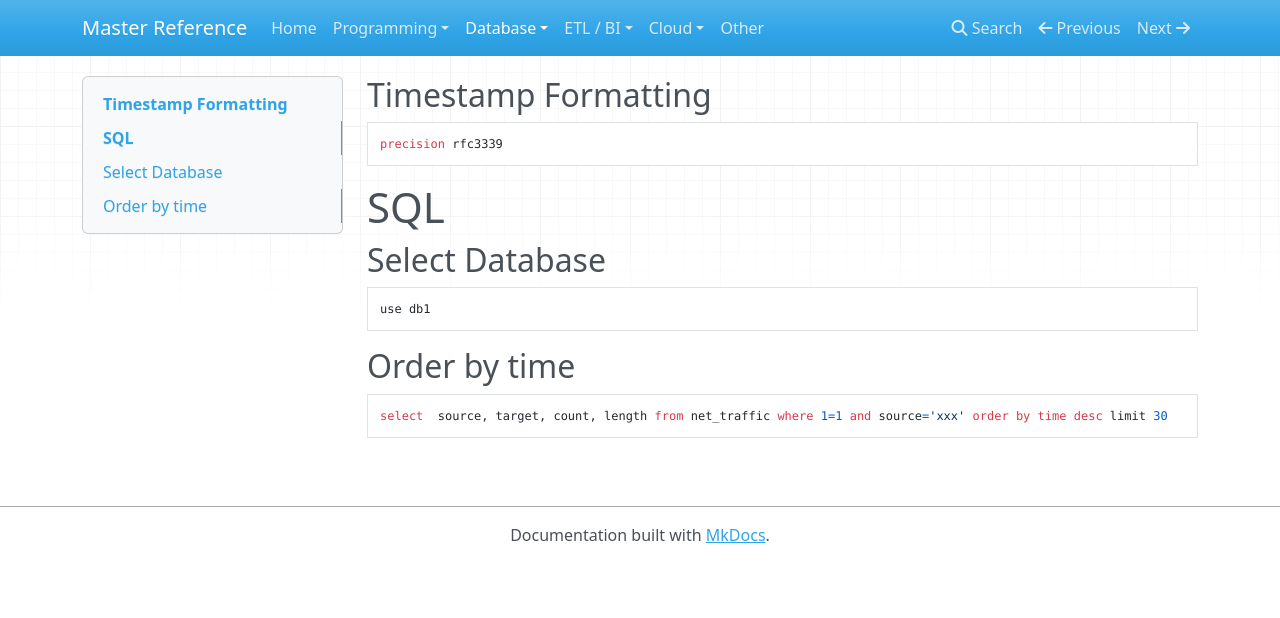
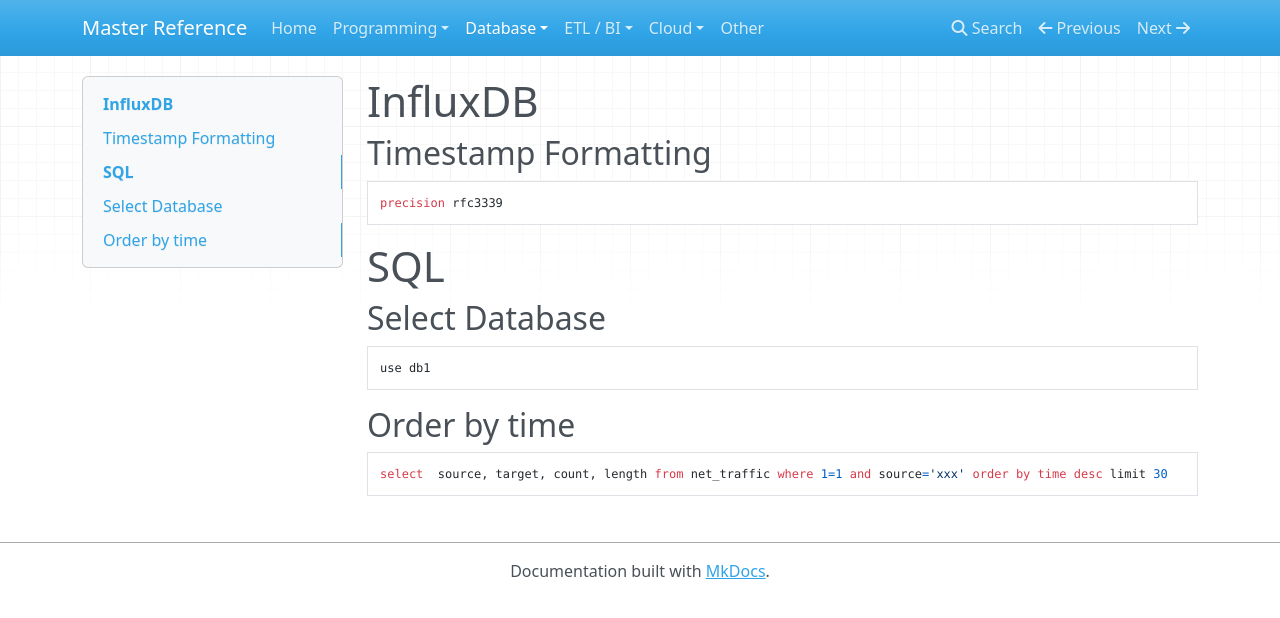
Before and after one commit to flarco/ref-docs, an MkDocs documentation site: the page built from docs/database/influxdb.md, in a window 1280 px wide. Shown: the top 618 px of the page. Built offline with MkDocs 1.6.1, drawn with Linux system fonts in a browser that asks for light colours; nearby versions of some CDN libraries; old or Windows-style settings are respelled for this version of MkDocs.

Commit message:
InfluxDB title

````diff
--- a/docs/database/influxdb.md
+++ b/docs/database/influxdb.md
@@ -1,4 +1,4 @@
-
+# InfluxDB
 
 ## Timestamp Formatting
 ```
````
